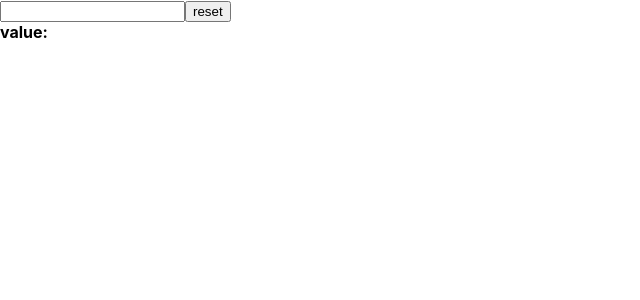
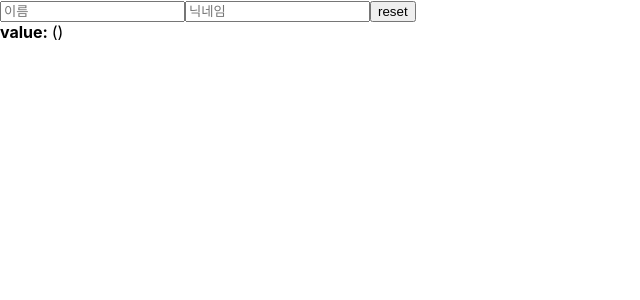
Before and after one commit to h-yes-oo/learn-react, a React (Create React App) app in the folder begin-react/: page / in a window 1280 px wide. Shown: the top 300 px of the page, without its empty margins (0-640 px from the left). Built offline with nearby package versions, Linux system fonts and the light colour scheme.

Commit message:
state managing

```diff
--- a/begin-react/src/InputSample.js
+++ b/begin-react/src/InputSample.js
@@ -1,21 +1,35 @@
 import React, { useState } from 'react';
 
 function InputSample() {
-    const [text,setText] = useState('');
+    const [inputs, setInputs] = useState({
+        name: '',
+        nickname: ''
+    })
+
+    const { name, nickname } = inputs;
 
     const onChange = (e) => {
-        setText(e.target.value);
-    }
+        const { value, name } = e.target;
+        setInputs({
+            ...inputs,
+            [name]: value
+        });
+    };
 
     const onReset = (e) => {
-        setText('');
+        setInputs({
+            name:'',
+            nickname:'',
+        })
     }
     return(
         <div>
-            <input onChange={onChange} value={text}/>
+            <input name="name" placeholder="이름" value={name} onChange={onChange}/>
+            <input name="nickname" placeholder="닉네임" value={nickname} onChange={onChange}/>
             <button onClick={onReset}>reset</button>
             <div>
-                <b>value: {text} </b>
+                <b>value: </b>
+                {name} ({nickname})
             </div>
         </div>
     );
```
